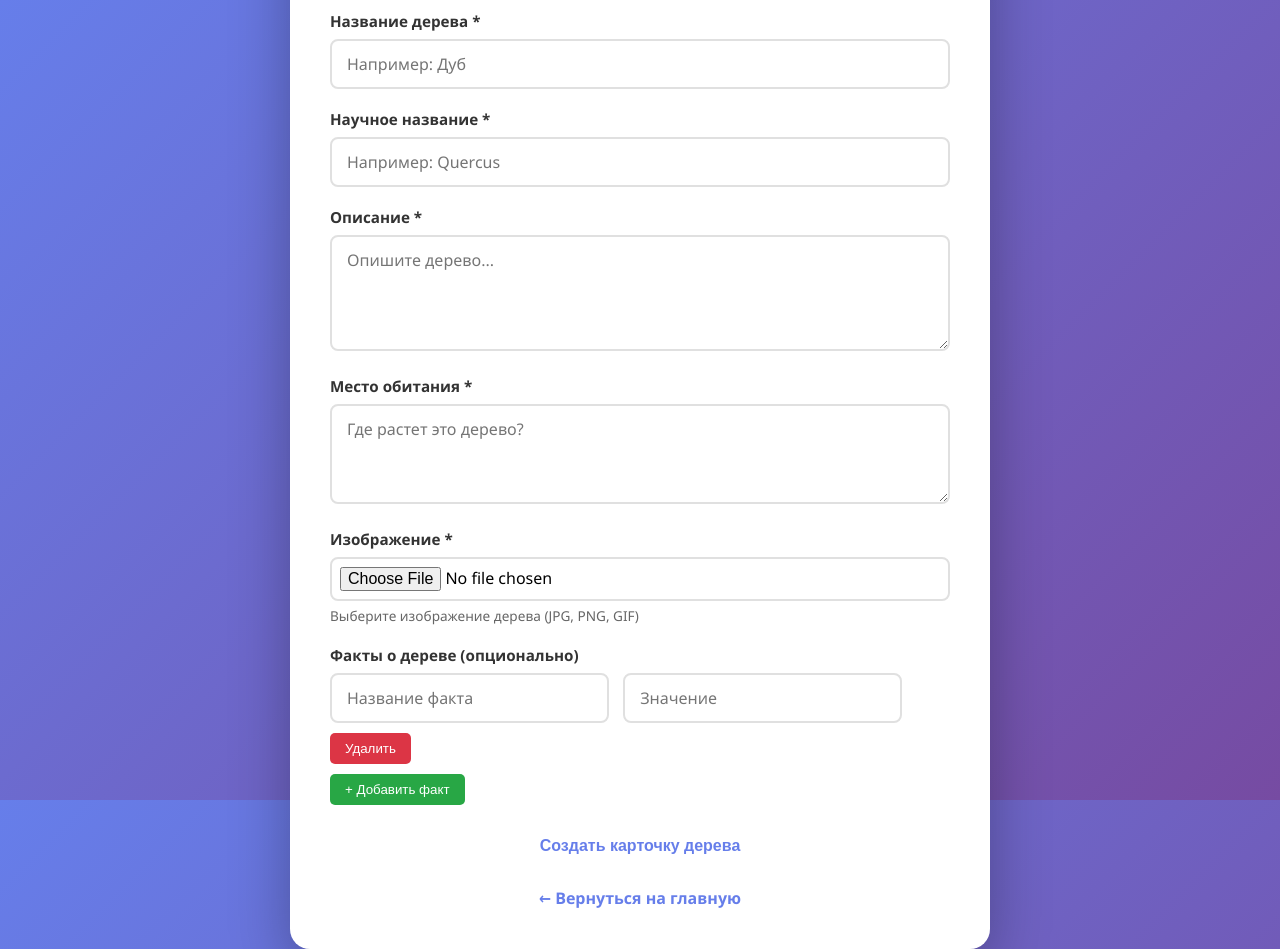
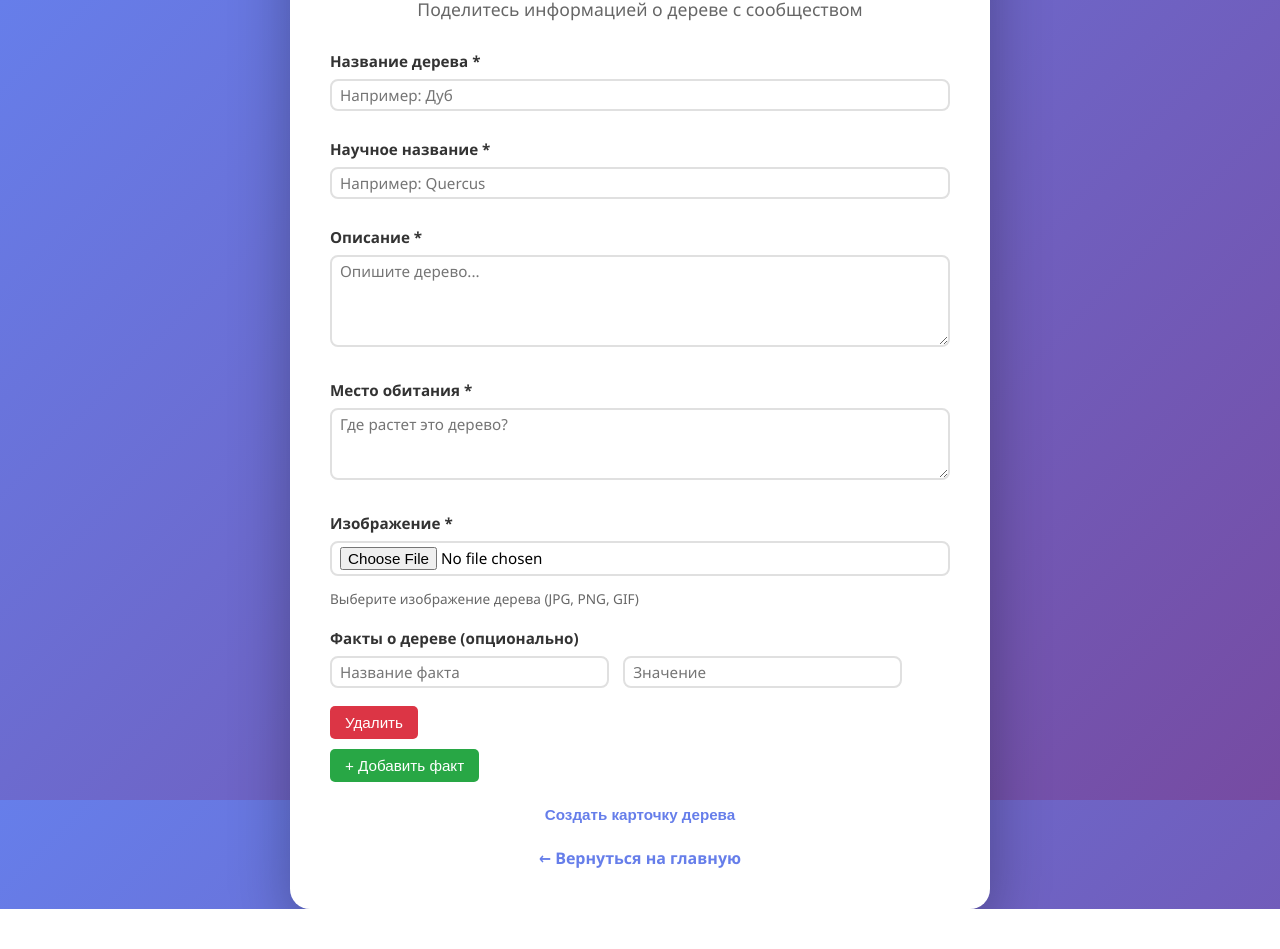
Before and after one commit to 27kulnik03-hash/wood-site, a website: page public/add-tree.html in a window 1280 px wide. After the commit the page ends 909 px from the top, so only its background shows below. Drawn offline with Linux system fonts and the light colour scheme; no server answers.

```diff
--- a/public/styles.css
+++ b/public/styles.css
@@ -107,6 +107,32 @@ header p {
     gap: 30px;
     max-width: 1400px;
     margin: 0 auto;
+}
+
+/* Поля ввода и textarea */
+#addTreeForm input[type="text"],
+#addTreeForm input[type="file"],
+#addTreeForm textarea {
+    padding: 4px 8px;       /* ещё меньше */
+    margin-bottom: 8px;     /* чуть меньше отступ между полями */
+    font-size: 0.95rem;     /* чуть меньше текста */
+}
+
+/* Текстовое поле описания (textarea) */
+#addTreeForm textarea {
+    min-height: 60px;       /* уменьшено */
+    max-height: 100px;      /* уменьшено */
+}
+
+/* Кнопки */
+#addTreeForm button {
+    padding: 4px 12px;      /* меньше кнопка */
+    font-size: 0.95rem;     /* чуть меньше текста */
+}
+
+/* Контейнер формы */
+#addTreeForm {
+    gap: 8px;               /* уменьшено расстояние между элементами */
 }
 
 .tree-card {
```
